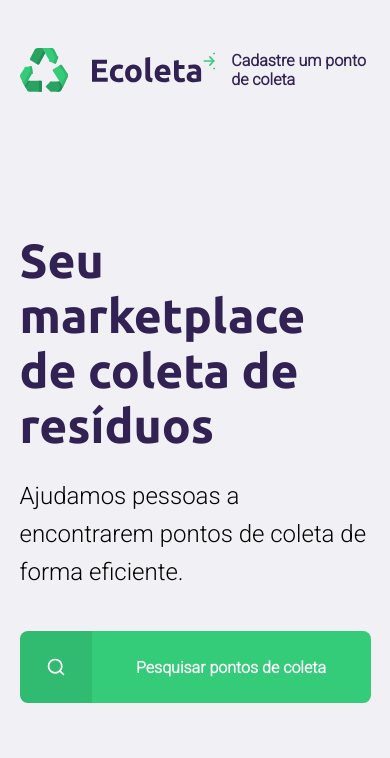
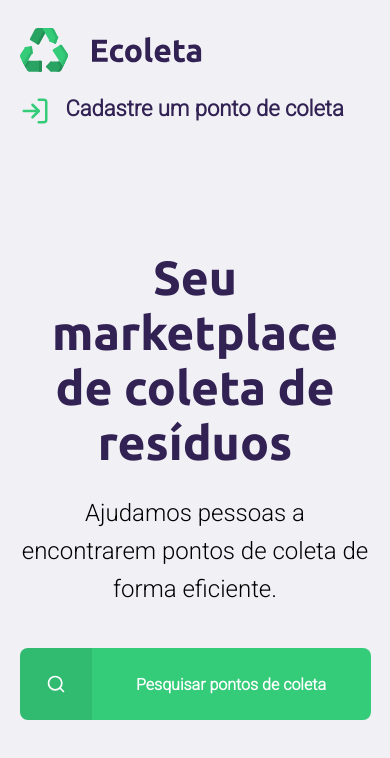
Before and after one commit to juniorHotes/ecoleta, a website: page src/views/index.html in a window 390 px wide. Drawn offline with nearby package versions, Linux system fonts and the light colour scheme; files that its build step writes are made by us from their sources; no server answers; files whose address does not match are found by name.

Commit message:
Responssividade

```diff
--- a/public/styles/main.css
+++ b/public/styles/main.css
@@ -11,6 +11,7 @@ html {
     font-family: 'Roboto', sans-serif;
 }
 body {
+    width: 100%;
     background: #f0f0f5;
     -webkit-font-smoothing: antialiased;
 }
--- a/public/styles/responsive.css
+++ b/public/styles/responsive.css
@@ -1,29 +1,39 @@
-/* @media (max-width: 900px) {
+@media (min-width: 930px) and (max-width: 1170px) {
     #page-home {
-        background-position-x: 70vw;
+        background-position: 460px 100%;
+        background-size: 60%;
     }
-    #page-home .content {
-        align-items: center;
-        text-align: center;
+}
+@media (max-width: 500px) {
+    #page-home header {
+        margin-top: 28px;
+        display: block;
     }
     #page-home header a {
-        position: absolute;
-        bottom: 48px;
-        left: 50%;
-        transform: translateX(-50%);
+        margin-top: 20px;
+        font-size: 22px;
+    }
+    #page-home header a span {
+        margin-right: 16px;
+        background-repeat: no-repeat;
+        background-size: contain;
+        width: 30px;
+        height: 30px;
     }
     #page-home main {
-        align-items: center;
+        max-width: 560px;
+        flex: 1;
+        text-align: center;
+        display: flex;
+        flex-direction: column;
+        justify-content: center;
     }
+    #page-home main a {
+        max-width: 100%;
+    }
+    #modal .content {
+        color: white;
+        width: 90%;
+    }
+
 }
-
-@media (min-width: 1078px) {
-    #page-home {
-        background-position-x: 40vw center;
-    }
-}
-@media (max-height: 760px) {
-    #page-home {
-        background-position-y: 200px;
-    }
-} */
--- a/src/views/layout.html
+++ b/src/views/layout.html
@@ -11,11 +11,10 @@
 
         <link href="https://fonts.googleapis.com/css2?family=Roboto:wght@300&family=Ubuntu:wght@700&display=swap" rel="stylesheet">
         <link rel="stylesheet" href="styles/main.css">
-
         {% block styles %}
         {% endblock styles %}
+        <link rel="stylesheet" href="styles/responsive.css">
 
-        <link rel="stylesheet" href="styles/responsive.css">
     </head>
 
     <body>
```
